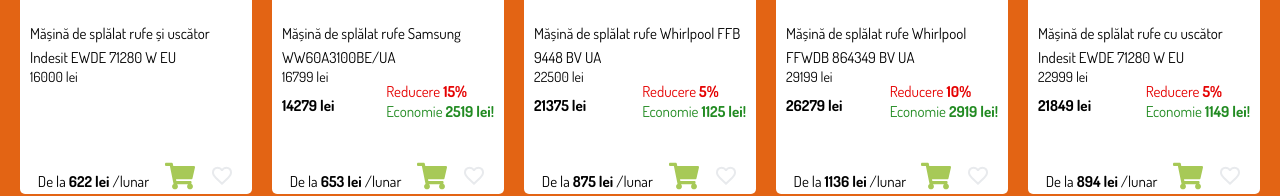
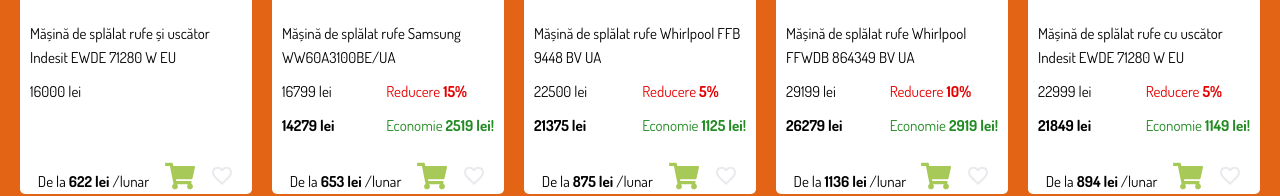
Before and after one commit to eugenia-vitinschii/Online-Shop-Washing-Machines-VUE-JS, a Vue app: page /items in a window 1280 px wide. Shown: the part 527-723 px from the top of the page. Built offline with nearby package versions, Linux system fonts and the light colour scheme; data requests are answered from the project's data file.

Commit message:
edit css rules for font stylles, edit product store

```diff
--- a/src/assets/scss/core/_typography.scss
+++ b/src/assets/scss/core/_typography.scss
@@ -32,35 +32,15 @@
    @include font-style( $black, 10px, left);
    @include font-size($subheading, 32px);
 }
-.body-text, .body-text-red  {
+.body-text, .body-text-red, .body-text-green  {
    @include font-size($body-text,24px)
 }
 .body-text-red{
 	@include font-style( $red, 10px, left);
 }
+.body-text-green{
+	@include font-style( $green, 10px, left);
+}
 .body-text{
 	@include font-style( $black, 10px, left);
 }
-
-
-
-
-// 	@media (max-width: 1024px)
-//    .heading, .brand-text
-//       @include font-size($heading-md, 38px)
-//    .subheading, .menu-item
-//       @include font-size($subheading-md, 28px)
-//    .body-text, .body-text-light
-//       @include font-size($body-text-md, 22px)
-//    .small-text
-//       @include font-size($body-text-small-md, 20px)
-// // small devices
-// @media (max-width: 767px)
-//    .heading, .brand-text
-//       @include font-size($heading-sm, 35px)
-//    .subheading, .menu-item
-//       @include font-size($subheading-sm, 26px)
-//    .body-text, .body-text-light
-//       @include font-size($body-text-sm, 20px)
-//    .small-text
-//       @include font-size($body-text-small-sm, 18px)
--- a/src/sections/TheItem.vue
+++ b/src/sections/TheItem.vue
@@ -31,7 +31,7 @@
     <!-- Prices blocks -->
     <div class="item__price">
       <div class="item__price-value">
-        <p class="small-text " :class="{ oneprice: onePrice }">
+        <p class="body-text " :class="{ oneprice: onePrice }">
           {{ price }} lei
         </p>
         <p class="body-text onePrice" :class="{ hidden: hidden }">
--- a/src/stores/product.js
+++ b/src/stores/product.js
@@ -144,6 +144,9 @@
       return (discount) => Math.floor(price - (price * discount) / 100);
      },
 
+
+
+
    monthlyPrice(price){
       let totalPrice = Math.round(+price + (price * 40)/100)
       let monthlyPrice = Math.round(totalPrice / 36)
--- a/src/views/ItemsView.vue
+++ b/src/views/ItemsView.vue
@@ -152,7 +152,7 @@
             :productType="product.productType"
             :price="product.price"
             :discount="product.discount"
-            :labfel="product.label"
+            :label="product.label"
             :newPrice="getNewPrice(product.price)(product.discount)"
             :economie="getMoneySaved(product.price)(product.discount)"
 
```
Also changed, not shown: src/assets/css/app.css, src/assets/css/app.min.css.
